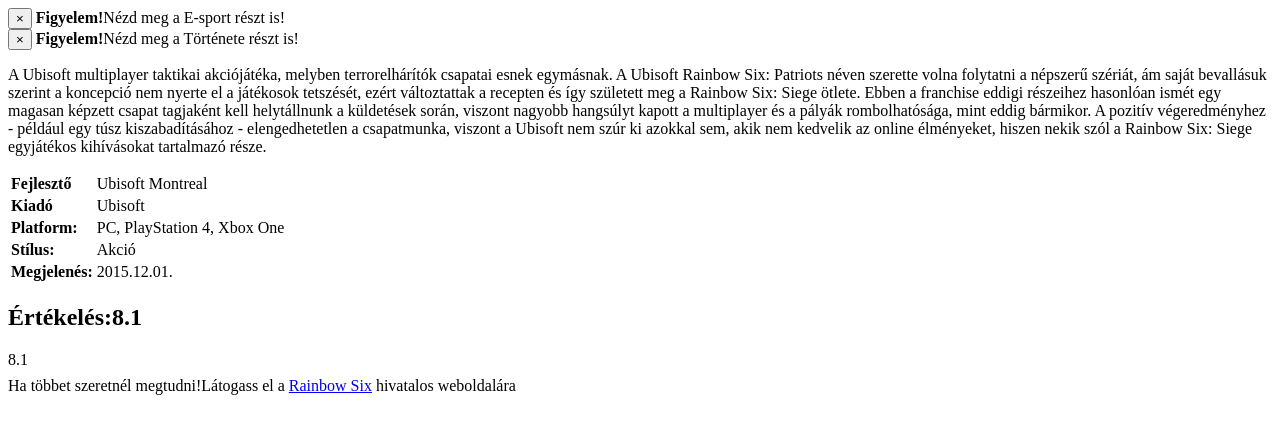
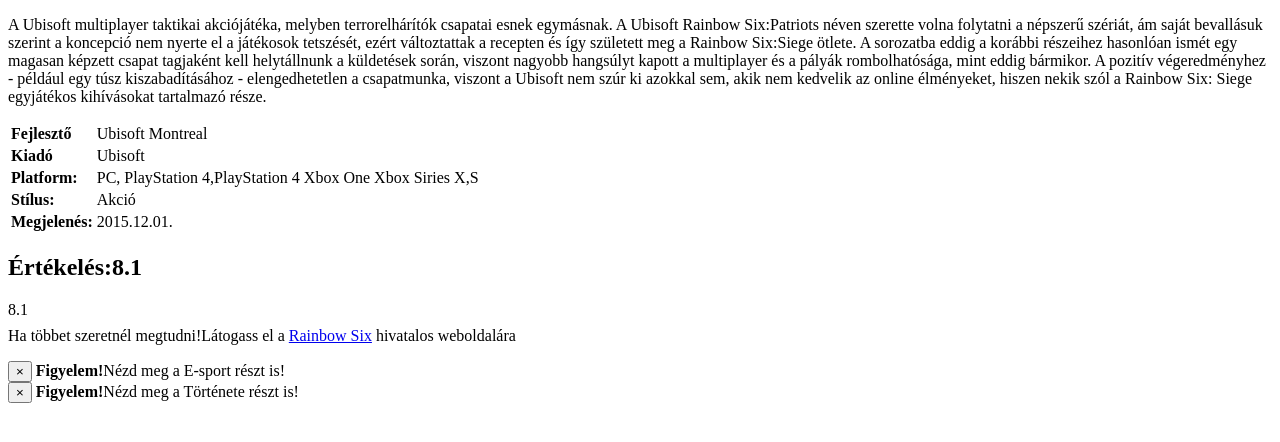
Before and after one commit to FoldiDaniel/RajongoiOLdal9A_B, a plain HTML site: page main.html in a window 1280 px wide. Drawn offline with Linux system fonts and the light colour scheme.

Commit message:
Javitasok 2

```diff
--- a/main.html
+++ b/main.html
@@ -1,19 +1,8 @@
 <!DOCTYPE html>
-<div class="container-fluid">
-    <div class="alert alert-success alert-dismissible">
-        <button type="button" class="close" data-dismiss="alert">&times;</button>
-        <strong>Figyelem!</strong>Nézd meg a E-sport részt is!
-      </div>
-    </div>
-<div class="container-fluid">
-    <div class="alert alert-success alert-dismissible">
-        <button type="button" class="close" data-dismiss="alert">&times;</button>
-        <strong>Figyelem!</strong>Nézd meg a Története részt is!
-        </div>
-    </div>
+
 <div class="container-fluid" style="margin-left: 0cm; ;" >
     <div class="szoveg2">
-    <p>A Ubisoft multiplayer taktikai akciójátéka, melyben terrorelhárítók csapatai esnek egymásnak. A Ubisoft Rainbow Six: Patriots néven szerette volna folytatni a népszerű szériát, ám saját bevallásuk szerint a koncepció nem nyerte el a játékosok tetszését, ezért változtattak a recepten és így született meg a Rainbow Six: Siege ötlete. Ebben a franchise eddigi részeihez hasonlóan ismét egy magasan képzett csapat tagjaként kell helytállnunk a küldetések során, viszont nagyobb hangsúlyt kapott a multiplayer és a pályák rombolhatósága, mint eddig bármikor. A pozitív végeredményhez - például egy túsz kiszabadításához - elengedhetetlen a csapatmunka, viszont a Ubisoft nem szúr ki azokkal sem, akik nem kedvelik az online élményeket, hiszen nekik szól a Rainbow Six: Siege egyjátékos kihívásokat tartalmazó része. </p></div>
+    <p>A Ubisoft multiplayer taktikai akciójátéka, melyben terrorelhárítók csapatai esnek egymásnak. A Ubisoft Rainbow Six:Patriots néven szerette volna folytatni a népszerű szériát, ám saját bevallásuk szerint a koncepció nem nyerte el a játékosok tetszését, ezért változtattak a recepten és így született meg a Rainbow Six:Siege ötlete. A sorozatba eddig a korábbi részeihez hasonlóan ismét egy magasan képzett csapat tagjaként kell helytállnunk a küldetések során, viszont nagyobb hangsúlyt kapott a multiplayer és a pályák rombolhatósága, mint eddig bármikor. A pozitív végeredményhez - például egy túsz kiszabadításához - elengedhetetlen a csapatmunka, viszont a Ubisoft nem szúr ki azokkal sem, akik nem kedvelik az online élményeket, hiszen nekik szól a Rainbow Six: Siege egyjátékos kihívásokat tartalmazó része. </p></div>
     <table>
         <tr>
             <td><strong>Fejlesztő</strong></td>
@@ -25,7 +14,7 @@
         </tr>
         <tr>
             <td><strong>Platform:</strong></td>
-            <td>PC, PlayStation 4, Xbox One</td>
+            <td>PC, PlayStation 4,PlayStation 4 Xbox One Xbox Siries X,S</td>
         </tr>
         <tr>
             <td><strong>Stílus:</strong></td>
@@ -49,5 +38,16 @@
 <div class="p2">
     <p>Ha többet szeretnél megtudni!Látogass el a <a href="https://www.ubisoft.com/en-gb/game/rainbow-six/siege">Rainbow Six</a> hivatalos weboldalára</p>
 
-</div>
+</div><div class="container-fluid">
+    <div class="alert alert-success alert-dismissible">
+        <button type="button" class="close" data-dismiss="alert">&times;</button>
+        <strong>Figyelem!</strong>Nézd meg a E-sport részt is!
+      </div>
+    </div>
+<div class="container-fluid">
+    <div class="alert alert-success alert-dismissible">
+        <button type="button" class="close" data-dismiss="alert">&times;</button>
+        <strong>Figyelem!</strong>Nézd meg a Története részt is!
+        </div>
+    </div>
 <div class="helykitöltés"></div>
```
Also changed, not shown: E-sport.html (+1 -1 lines), R6_tortenete.html (+10 -8 lines).
